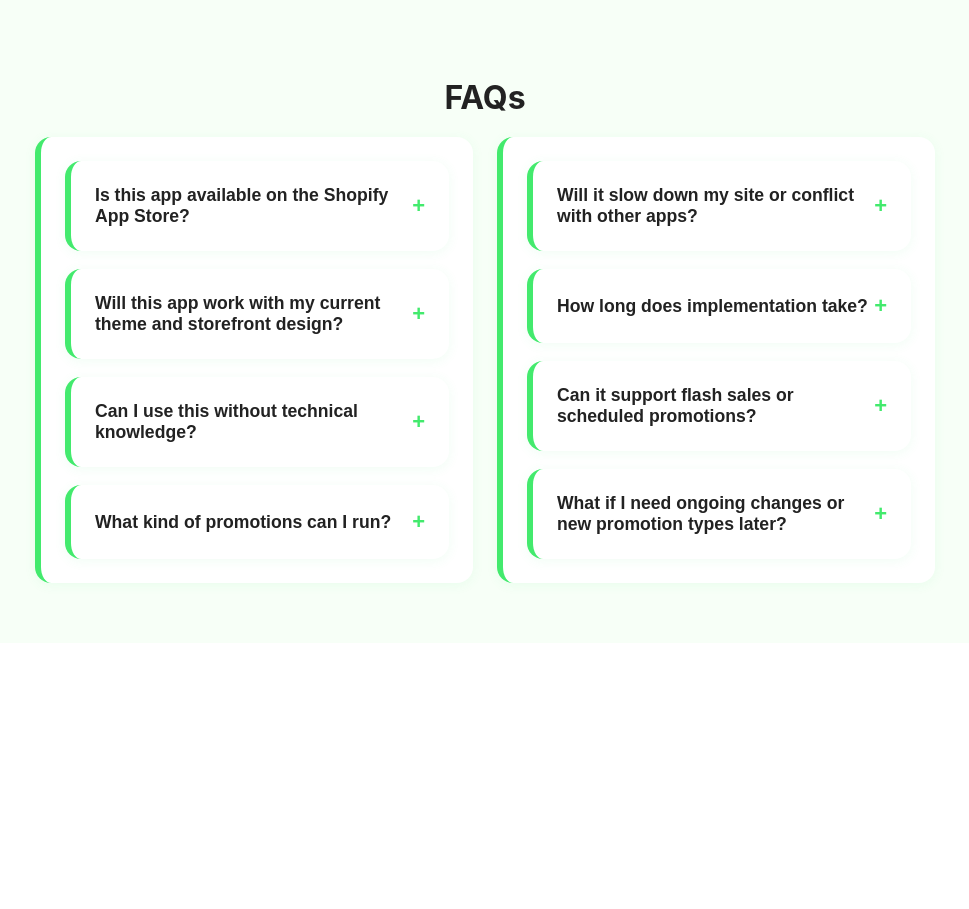
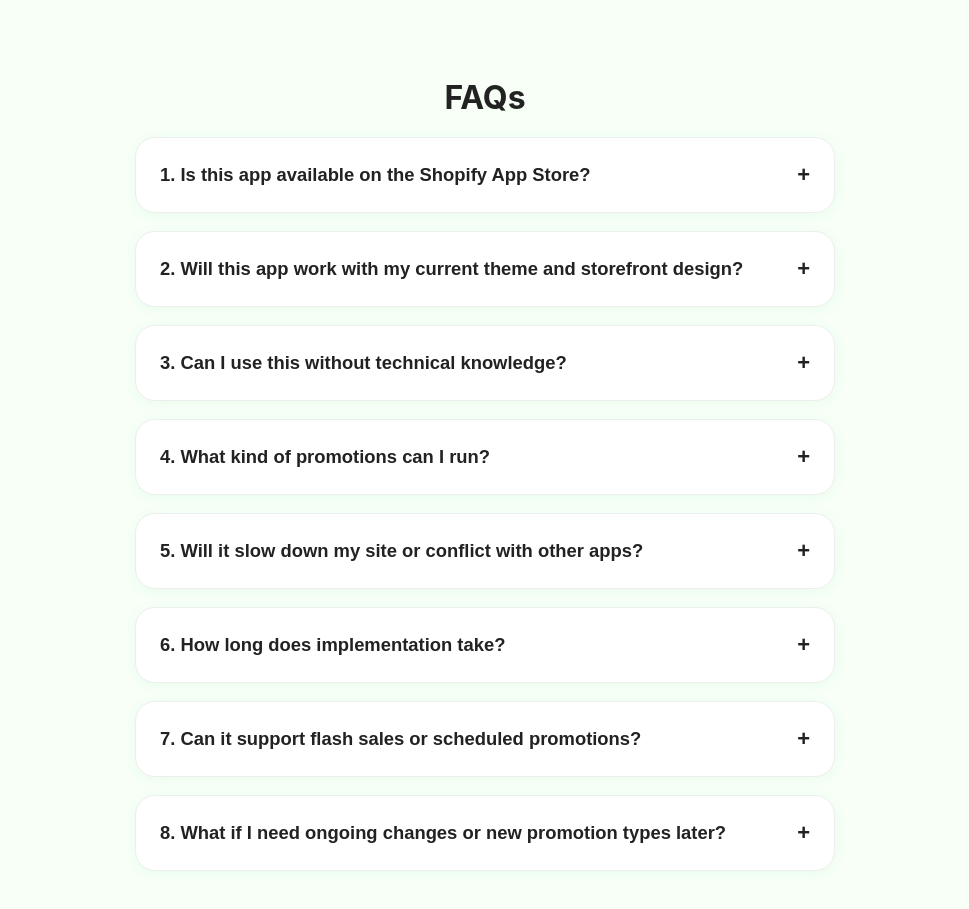
Before and after one commit to shabana-amzur/shopifypromohub, a React (Vite) app: page / in a window 1280 px wide. Shown: the part 3200-4109 px from the top of the page, without its empty margins (155-1124 px from the left). Before the commit the page ends 3843 px from the top, so only its background shows below. Built offline with nearby package versions, Linux system fonts and the light colour scheme.

Commit message:
Style: FAQ accordion matches reference UI

```diff
--- a/src/components/FAQ.jsx
+++ b/src/components/FAQ.jsx
@@ -39,12 +39,19 @@ import React, { useState } from 'react';
 function FAQ() {
   const [openIndex, setOpenIndex] = useState(null);
   return (
-    <section className="faq" style={{background: '#f7fff7', padding: '60px 0'}}>
+    <section id="faq" className="faq" style={{background: '#f7fff7', padding: '60px 0'}}>
       <h2 style={{fontSize: '2rem', fontWeight: 700, color: '#222', textAlign: 'center', marginBottom: 20}}>FAQs</h2>
-      <div className="faq-list" style={{maxWidth: 900, margin: '0 auto', display: 'grid', gridTemplateColumns: '1fr 1fr', gap: 24}}>
-        <div style={{display: 'flex', flexDirection: 'column', gap: 18}}>
-          {faqs.slice(0, 4).map((f, i) => (
-            <div key={i} style={{background: '#fff', borderRadius: 16, boxShadow: '0 2px 12px rgba(67,234,109,0.08)', padding: 0, borderLeft: '6px solid #43ea6d', overflow: 'hidden'}}>
+      <div className="faq-list" style={{maxWidth: 700, margin: '0 auto', display: 'flex', flexDirection: 'column', gap: 18}}>
+        {faqs.map((f, i) => (
+          <div key={i} style={{
+            background: '#fff',
+            borderRadius: 20,
+            boxShadow: openIndex === i ? '0 4px 24px rgba(67,234,109,0.12)' : '0 2px 12px rgba(67,234,109,0.08)',
+            padding: 0,
+            border: openIndex === i ? '2px solid #43ea6d' : '1.5px solid #eee',
+            overflow: 'hidden',
+            transition: 'box-shadow 0.2s, border 0.2s',
+          }}>
             <button
               onClick={() => setOpenIndex(openIndex === i ? null : i)}
               style={{
@@ -54,7 +61,7 @@ function FAQ() {
                 outline: 'none',
                 textAlign: 'left',
                 padding: '24px',
-                  fontSize: '1.1rem',
+                fontSize: '1.15rem',
                 fontWeight: 600,
                 color: '#222',
                 cursor: 'pointer',
@@ -64,46 +71,14 @@ function FAQ() {
                 alignItems: 'center',
               }}
             >
-                {f.q}
-                <span style={{fontSize: 22, color: '#43ea6d'}}>{openIndex === i ? '−' : '+'}</span>
+              {`${i + 1}. ${f.q}`}
+              <span style={{fontSize: 22, color: '#222', fontWeight: 700}}>{openIndex === i ? '−' : '+'}</span>
             </button>
             {openIndex === i && (
-                <div style={{padding: '0 24px 24px 24px', fontSize: '1rem', color: '#444', fontFamily: 'Poppins, sans-serif'}}>{f.a}</div>
+              <div style={{padding: '0 24px 24px 24px', fontSize: '1.08rem', color: '#666', fontFamily: 'Poppins, sans-serif', background: 'none', transition: 'all 0.2s'}}>{f.a}</div>
             )}
           </div>
         ))}
-        </div>
-        <div style={{display: 'flex', flexDirection: 'column', gap: 18}}>
-          {faqs.slice(4, 8).map((f, i) => (
-            <div key={i+4} style={{background: '#fff', borderRadius: 16, boxShadow: '0 2px 12px rgba(67,234,109,0.08)', padding: 0, borderLeft: '6px solid #43ea6d', overflow: 'hidden'}}>
-              <button
-                onClick={() => setOpenIndex(openIndex === i+4 ? null : i+4)}
-                style={{
-                  width: '100%',
-                  background: 'none',
-                  border: 'none',
-                  outline: 'none',
-                  textAlign: 'left',
-                  padding: '24px',
-                  fontSize: '1.1rem',
-                  fontWeight: 600,
-                  color: '#222',
-                  cursor: 'pointer',
-                  fontFamily: 'Poppins, sans-serif',
-                  display: 'flex',
-                  justifyContent: 'space-between',
-                  alignItems: 'center',
-                }}
-              >
-                {f.q}
-                <span style={{fontSize: 22, color: '#43ea6d'}}>{openIndex === i+4 ? '−' : '+'}</span>
-              </button>
-              {openIndex === i+4 && (
-                <div style={{padding: '0 24px 24px 24px', fontSize: '1rem', color: '#444', fontFamily: 'Poppins, sans-serif'}}>{f.a}</div>
-              )}
-            </div>
-          ))}
-        </div>
       </div>
     </section>
   );
```
Lines whose indentation alone changed are shown as unchanged.
